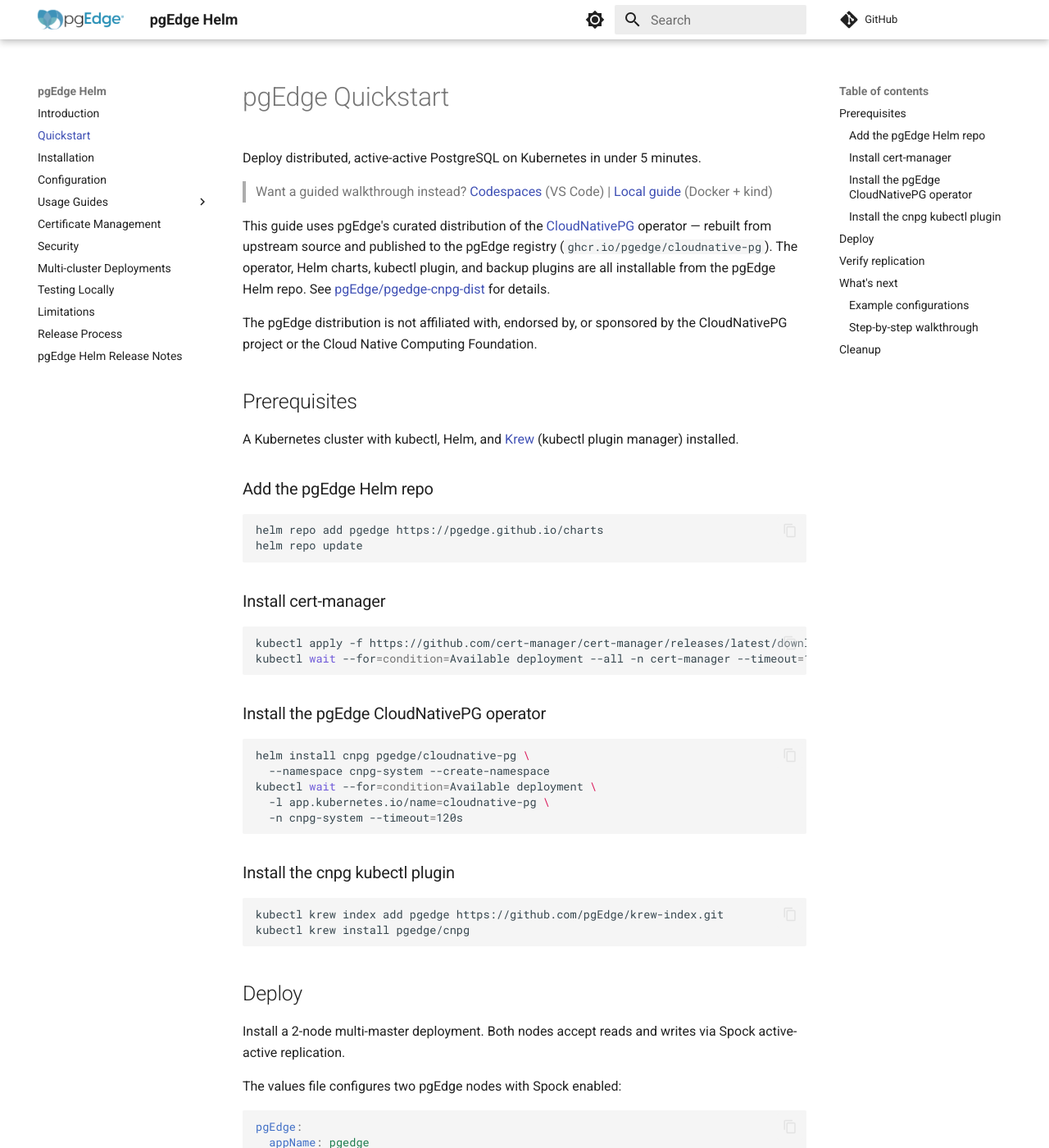
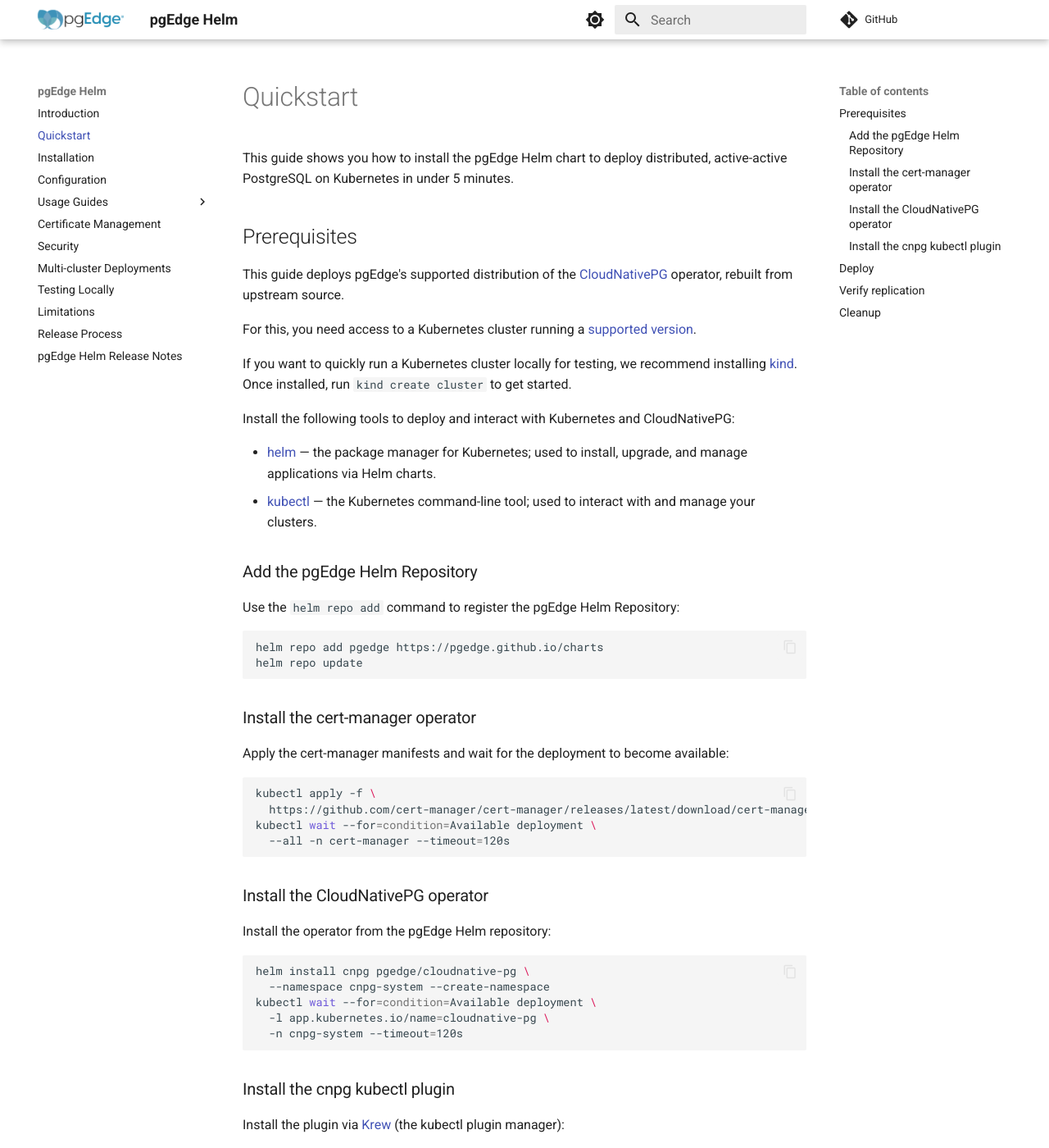
Before and after one commit to pgEdge/pgedge-helm, an MkDocs documentation site: the page built from docs/quickstart.md, in a window 1280 px wide and 1400 px high. Shown: the whole window at 82% size. Built offline with MkDocs 1.6.1 and Material for MkDocs 9.7.7, drawn with Linux system fonts in a browser that asks for light colours; comment, search, counter and statistics services are not loaded; some of the changed text lies outside the part shown.

Commit message:
docs: rewrite quickstart for clarity and style guide compliance
  - Rewrite prerequisites with supported version link and kind tip
  - Add introductory sentences before all code blocks
  - Add cnpg plugin install via Krew or binary download
  - Explain pgEdge node concept and Spock replication
  - Replace manual kubectl wait commands with helm --wait
  - Add note about streaming replicas and HA
  - Expand cleanup to cover all installed components
  - Apply 79-char line wrapping and active voice per style guide
  - Remove Codespaces/walkthrough links (to be restored separately)

````diff
--- a/docs/quickstart.md
+++ b/docs/quickstart.md
@@ -1,46 +1,55 @@
-# pgEdge Quickstart
+# Quickstart
 
-Deploy distributed, active-active PostgreSQL on Kubernetes in under
-5 minutes.
-
-> Want a guided walkthrough instead?
-> [Codespaces](https://codespaces.new/pgEdge/pgedge-helm?devcontainer_path=.devcontainer/demo/devcontainer.json) (VS Code)
-> | [Local guide](../examples/try-locally/) (Docker + kind)
-
-This guide uses pgEdge's curated distribution of the
-[CloudNativePG](https://cloudnative-pg.io/) operator — rebuilt from
-upstream source and published to the pgEdge registry
-(`ghcr.io/pgedge/cloudnative-pg`). The operator, Helm charts, kubectl
-plugin, and backup plugins are all installable from the pgEdge Helm
-repo. See
-[pgEdge/pgedge-cnpg-dist](https://github.com/pgEdge/pgedge-cnpg-dist)
-for details.
-
-The pgEdge distribution is not affiliated with, endorsed by, or
-sponsored by the CloudNativePG project or the Cloud Native Computing
-Foundation.
+This guide shows you how to install the pgEdge Helm chart
+to deploy distributed, active-active PostgreSQL on
+Kubernetes in under 5 minutes.
 
 ## Prerequisites
 
-A Kubernetes cluster with kubectl, Helm, and
-[Krew](https://krew.sigs.k8s.io/docs/user-guide/setup/install/) (kubectl
-plugin manager) installed.
+This guide deploys pgEdge's supported distribution of the
+[CloudNativePG](https://cloudnative-pg.io/) operator, rebuilt
+from upstream source.
 
-### Add the pgEdge Helm repo
+For this, you need access to a Kubernetes cluster running a
+[supported version](https://docs.pgedge.com/kubernetes/#version-support-matrix).
+
+If you want to quickly run a Kubernetes cluster locally for testing, we recommend installing [kind](https://kind.sigs.k8s.io/docs/user/quick-start#installation). Once installed, run `kind create cluster` to get started.
+
+Install the following tools to deploy and interact with
+Kubernetes and CloudNativePG:
+
+- [helm](https://helm.sh/) — the package manager for
+  Kubernetes; used to install, upgrade, and manage applications
+  via Helm charts.
+- [kubectl](https://kubernetes.io/docs/tasks/tools/) — the
+  Kubernetes command-line tool; used to interact with and manage
+  your clusters.
+
+### Add the pgEdge Helm Repository
+
+Use the `helm repo add` command to register the pgEdge Helm
+Repository:
 
 ```bash
 helm repo add pgedge https://pgedge.github.io/charts
 helm repo update
 ```
 
-### Install cert-manager
+### Install the cert-manager operator
+
+Apply the cert-manager manifests and wait for the deployment
+to become available:
 
 ```bash
-kubectl apply -f https://github.com/cert-manager/cert-manager/releases/latest/download/cert-manager.yaml
-kubectl wait --for=condition=Available deployment --all -n cert-manager --timeout=120s
+kubectl apply -f \
+  https://github.com/cert-manager/cert-manager/releases/latest/download/cert-manager.yaml
+kubectl wait --for=condition=Available deployment \
+  --all -n cert-manager --timeout=120s
 ```
 
-### Install the pgEdge CloudNativePG operator
+### Install the CloudNativePG operator
+
+Install the operator from the pgEdge Helm repository:
 
 ```bash
 helm install cnpg pgedge/cloudnative-pg \
@@ -52,52 +61,67 @@
 
 ### Install the cnpg kubectl plugin
 
+Install the plugin via
+[Krew](https://krew.sigs.k8s.io/docs/user-guide/setup/install/)
+(the kubectl plugin manager):
+
 ```bash
 kubectl krew index add pgedge https://github.com/pgEdge/krew-index.git
 kubectl krew install pgedge/cnpg
 ```
 
+Or download the binary directly from the
+[pgEdge Enterprise Postgres Releases](https://github.com/pgEdge/pgedge-cnpg-dist/releases?q=kubectl-cnpg&expanded=true)
+and follow the install instructions in the release notes.
+
 ## Deploy
 
-Install a 2-node multi-master deployment. Both nodes accept reads and
-writes via Spock active-active replication.
+Each pgEdge node is a separate CloudNativePG Cluster that
+participates in Spock active-active replication. Every node
+accepts both reads and writes.
 
-The values file configures two pgEdge nodes with Spock enabled:
+The following values file configures two nodes with Spock
+enabled:
 
 ```yaml
 pgEdge:
   appName: pgedge
-  initSpock: true          # wire up Spock subscriptions between nodes
+  initSpock: true
   nodes:
     - name: n1
       hostname: pgedge-n1-rw
     - name: n2
       hostname: pgedge-n2-rw
   clusterSpec:
-    instances: 1            # 1 instance per node (add replicas for HA)
+    instances: 1
     storage:
       size: 1Gi
 ```
 
-Save this as `values.yaml`, then install:
+Save this as `values.yaml`, then install the chart:
 
 ```bash
-helm install pgedge pgedge/pgedge -f values.yaml
+helm install pgedge pgedge/pgedge -f values.yaml --wait --timeout 5m
 ```
 
-Wait for pods and Spock wiring to complete:
-
-```bash
-kubectl wait --for=condition=Ready pod \
-  -l cnpg.io/cluster=pgedge-n1 --timeout=300s
-kubectl wait --for=condition=Ready pod \
-  -l cnpg.io/cluster=pgedge-n2 --timeout=300s
-kubectl wait --for=condition=Complete job/pgedge-init-spock --timeout=300s
-```
+!!! note
+    Each node runs a single primary instance in this example.
+    Increase `instances` to add streaming replicas with
+    automatic failover within a node. See
+    [Configuring Standby Instances](usage/standby.md)
+    for details.
 
 ## Verify replication
 
-Create a table on n1, insert on n2, read back on n1:
+The install created two independent PostgreSQL nodes —
+`pgedge-n1` and `pgedge-n2` — each running as its own
+CloudNativePG Cluster with a single primary instance.
+Spock connects them with bidirectional logical replication;
+a write to either node is automatically replicated to the
+other.
+
+Create a table on n1, insert a row on n2, then read the row
+back from n1:
 
 ```bash
 kubectl cnpg psql pgedge-n1 -- -d app \
@@ -108,30 +132,40 @@
   -c "SELECT * FROM test;"
 ```
 
-If you see the row on n1, active-active replication is working.
-
-## What's next
-
-### Example configurations
-
-The [`examples/configs/single/`](../examples/configs/single/) directory
-has a ready-to-deploy values file for a single-region deployment with
-3 nodes and 3 instances. More topology examples are coming soon.
-
-### Step-by-step walkthrough
-
-Want to see how the architecture evolves from a single primary through
-HA to multi-master? See
-[examples/try-locally/WALKTHROUGH.md](../examples/try-locally/WALKTHROUGH.md)
-for the progressive guide.
-
-- [pgEdge Documentation](https://docs.pgedge.com) — Spock replication,
-  conflict resolution, tuning
-- [pgEdge Cloud](https://www.pgedge.com) — managed distributed
-  PostgreSQL
+If the row appears on n1, active-active replication is
+working as expected.
 
 ## Cleanup
+
+Uninstall the pgEdge Helm chart:
 
 ```bash
 helm uninstall pgedge
 ```
+
+Helm removes all managed resources except secrets created by
+cert-manager for client certificates. Delete those secrets
+manually:
+
+```bash
+kubectl delete secret admin-client-cert app-client-cert \
+  client-ca-key-pair pgedge-client-cert
+```
+
+Remove the CloudNativePG operator:
+
+```bash
+helm uninstall cnpg -n cnpg-system
+```
+
+Remove cert-manager:
+
+```bash
+kubectl delete -f https://github.com/cert-manager/cert-manager/releases/latest/download/cert-manager.yaml
+```
+
+If you used kind, delete the cluster:
+
+```bash
+kind delete cluster
+```
````
